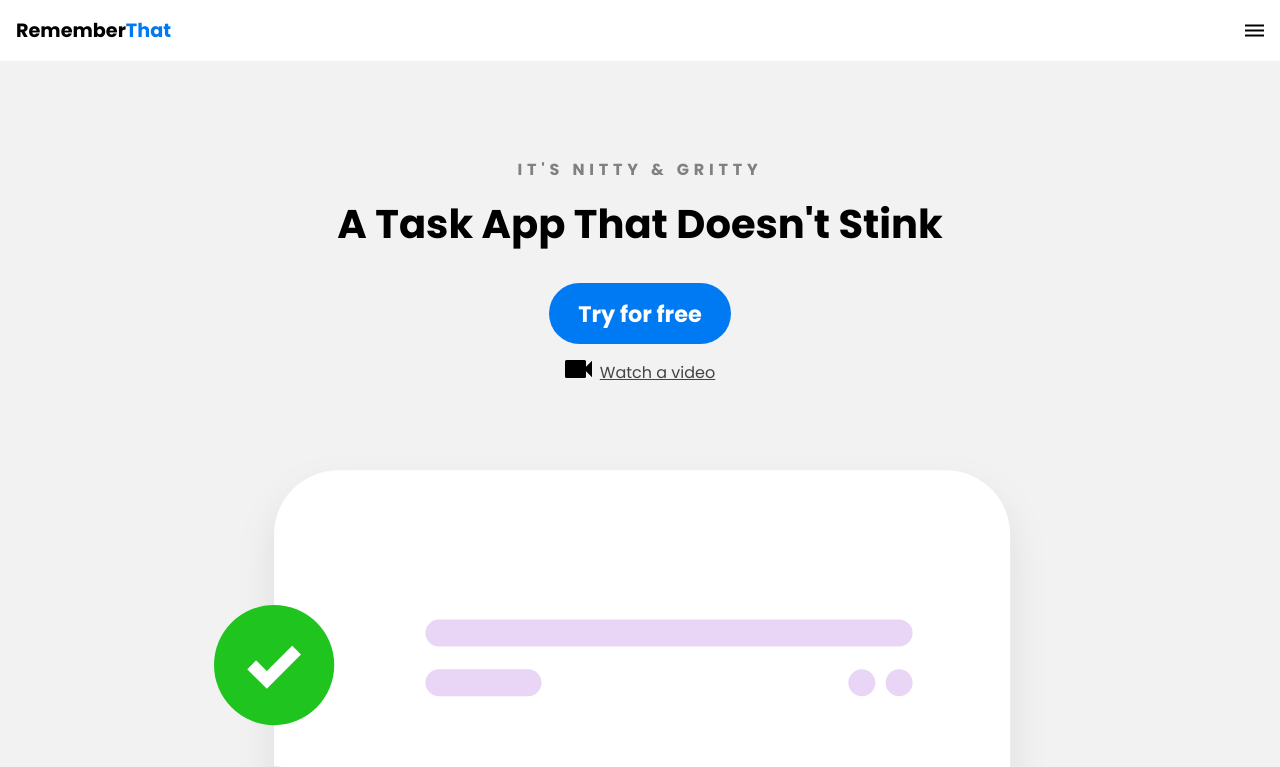
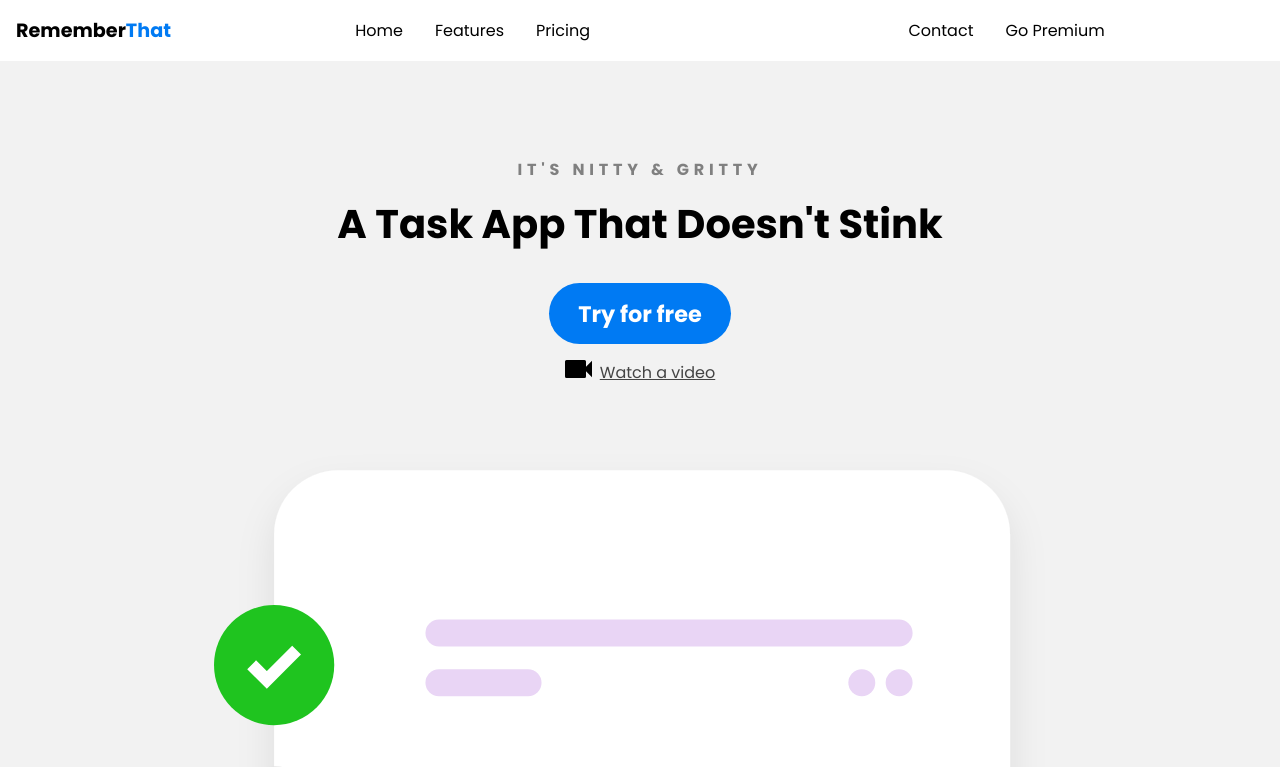
Before and after one commit to Sammeeey/HTML-CSS-CrashCourse-2021, a plain HTML site: page index.html in a window 1280 px wide. Shown: the top 767 px of the page. Drawn offline with Linux system fonts and the light colour scheme.

Commit message:
own solution for 2:00:55
- see https://youtu.be/D-h8L5hgW-w?t=7255

main.css
- apply margin auto to position .navbar lists correctly

```diff
--- a/css/main.scss
+++ b/css/main.scss
@@ -230,3 +230,39 @@ nav {
     margin: .5em;
     cursor: pointer;
 }
+
+@media only screen and (min-width: 768px) {
+
+    .mobile-menu, .mobile-menu-exit {
+        display: none;
+    }
+
+    .navbar .container {
+        display: grid;
+        grid-template-columns: 180px auto;
+        justify-content: unset;
+    }
+
+    .navbar nav {
+        display: flex;
+        justify-content: space-between;
+        background: none;
+        position: unset;
+        height: auto;
+        width: 100%;
+        padding: 0;
+
+        ul {
+            display: flex;
+            margin: auto; // own addition
+        }
+
+        a {
+            color: black;
+            font-size: 1em;
+            padding: .1em 1em;
+        }
+
+    }
+
+}
```
Also changed, not shown: css/main.css, 1 other file.
